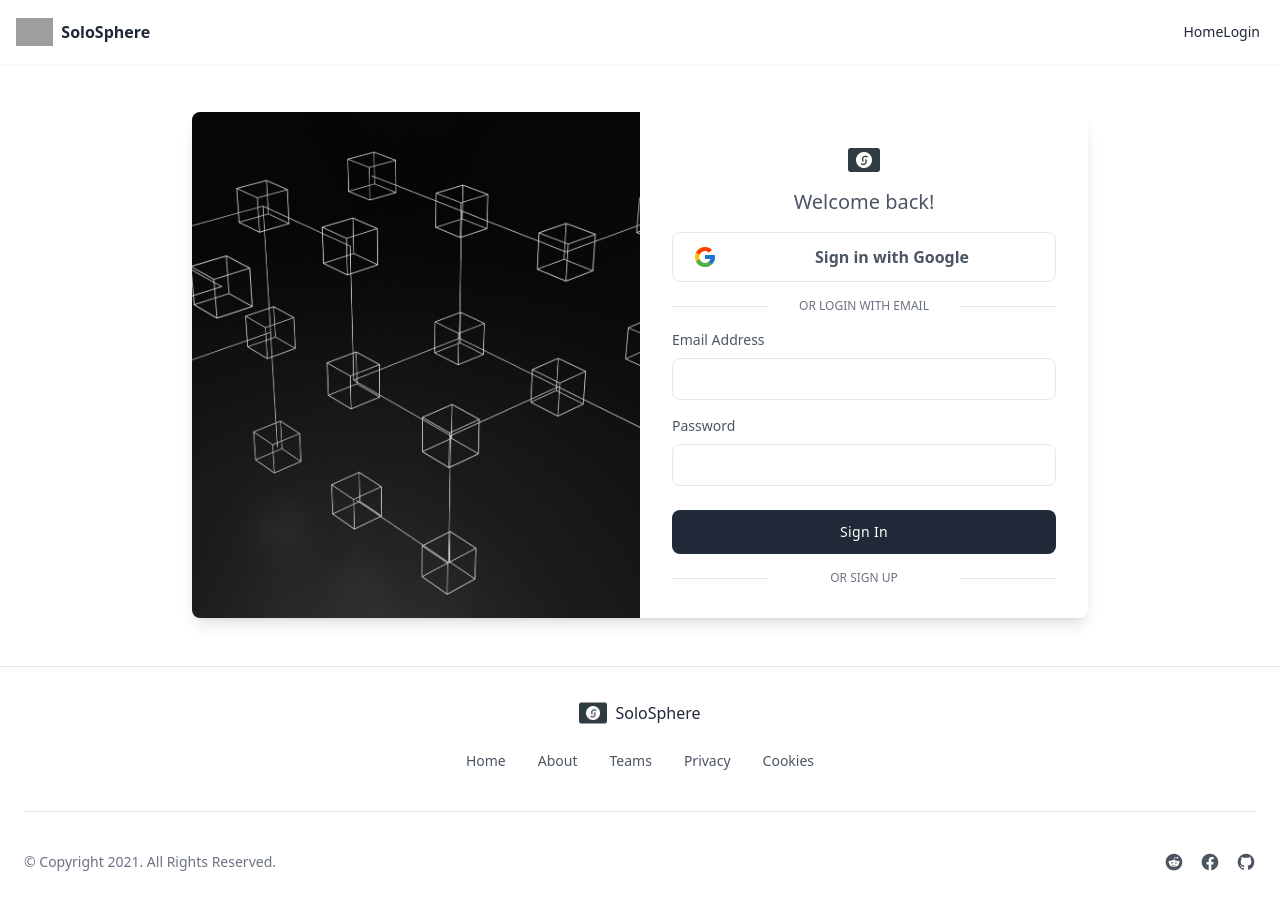
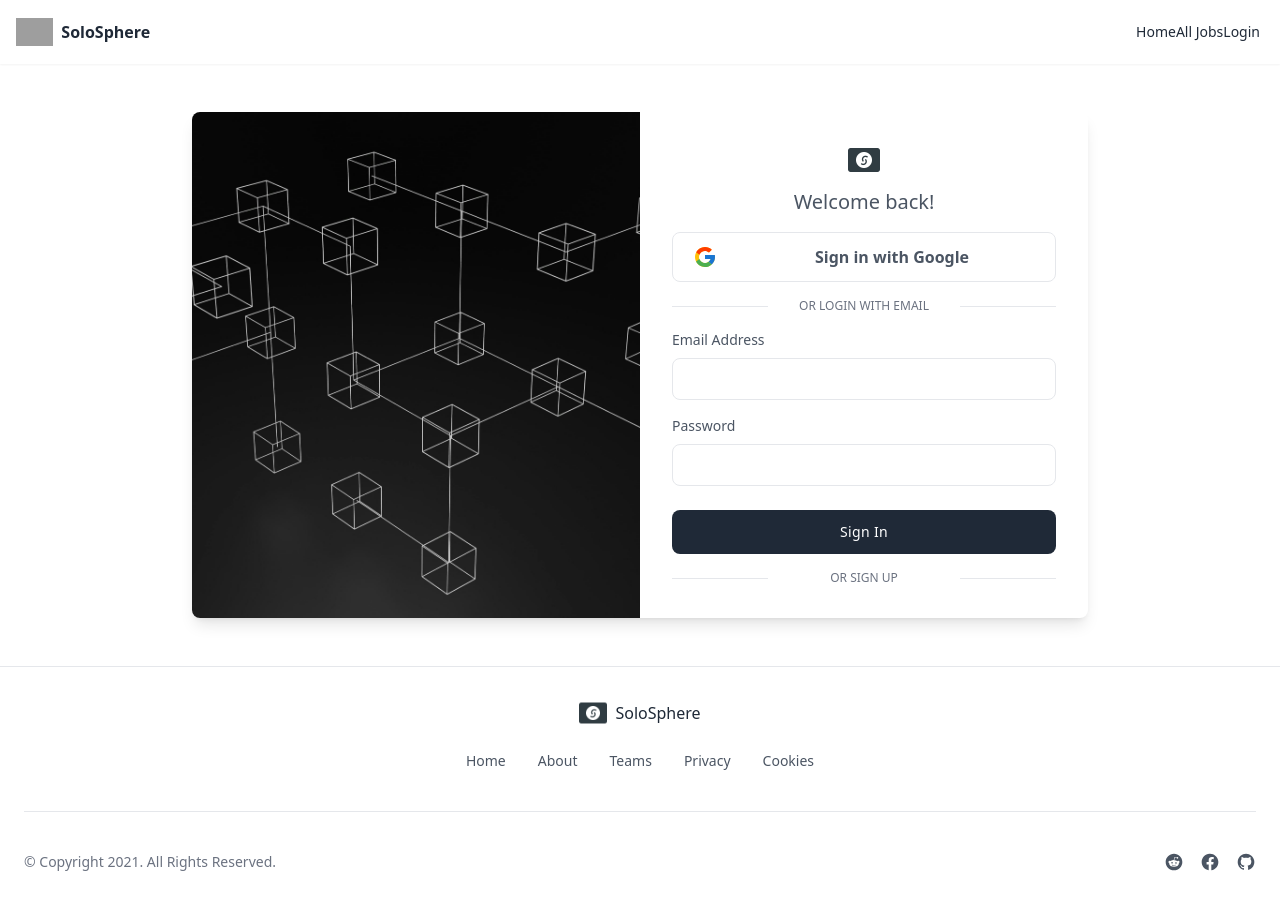
Before and after one commit to Idba1/solosphere-, a React (Vite) app in the folder client/: page /login in a window 1280 px wide. Built offline with nearby package versions, Linux system fonts and the light colour scheme; no server answers; grey boxes are pictures that could not be loaded.

Commit message:
fatch data for all jobs

```diff
--- a/client/src/Components/Navbar.jsx
+++ b/client/src/Components/Navbar.jsx
@@ -18,6 +18,9 @@ const Navbar = () => {
                 <ul className='menu menu-horizontal px-1'>
                     <Link to={"/"}>
                         <div>Home</div>
+                    </Link>
+                    <Link to={"/jobs"}>
+                        <div>All Jobs</div>
                     </Link>
                     {
                         !user &&
@@ -54,10 +57,10 @@ const Navbar = () => {
                                 <Link to={"/my-posted-jobs"} >My Posted Jobs</Link>
                             </li>
                             <li>
-                            <Link to={"/my-bids"} >My Bids</Link>
+                                <Link to={"/my-bids"} >My Bids</Link>
                             </li>
                             <li>
-                            <Link to={"/bid-requests"} >Bid Requests</Link>
+                                <Link to={"/bid-requests"} >Bid Requests</Link>
                             </li>
                             <li className='mt-2'>
                                 <button
--- a/client/src/Pages/Job/AllJobs.jsx
+++ b/client/src/Pages/Job/AllJobs.jsx
@@ -1,5 +1,18 @@
+import axios from "axios"
+import { useEffect, useState } from "react"
+import JobCard from "../../Components/Job/JobCard"
 
 const AllJobs = () => {
+    const [jobs, setJobs] = useState([])
+
+    // fetch data use axios
+    useEffect(() => {
+        const getData = async () => {
+            const { data } = await axios(`${import.meta.env.VITE_API_URL}/jobs`)
+            setJobs(data);
+        }
+        getData()
+    }, [])
     const pages = [1, 2, 3, 4, 5]
     return (
         <div className='container px-6 py-10 mx-auto min-h-[calc(100vh-306px)] flex flex-col justify-between'>
@@ -47,9 +60,9 @@ const AllJobs = () => {
                     <button className='btn'>Reset</button>
                 </div>
                 <div className='grid grid-cols-1 gap-8 mt-8 xl:mt-16 md:grid-cols-2 lg:grid-cols-3 xl:grid-cols-4'>
-                    {/* {jobs.map(job => (
-            <JobCard key={job._id} job={job} />
-          ))} */}
+                    {jobs.map(job => (
+                        <JobCard key={job._id} job={job} />
+                    ))}
                 </div>
             </div>
 
--- a/client/src/Routes/Routes.jsx
+++ b/client/src/Routes/Routes.jsx
@@ -81,9 +81,9 @@ const Routes = createBrowserRouter([
                 {
                     path: '/jobs',
                     element:
-                        <PrivateRoute>
+                        // <PrivateRoute>
                             <AllJobs></AllJobs>
-                        </PrivateRoute>,
+                        // </PrivateRoute>,
                 },
             ]
     }
```
